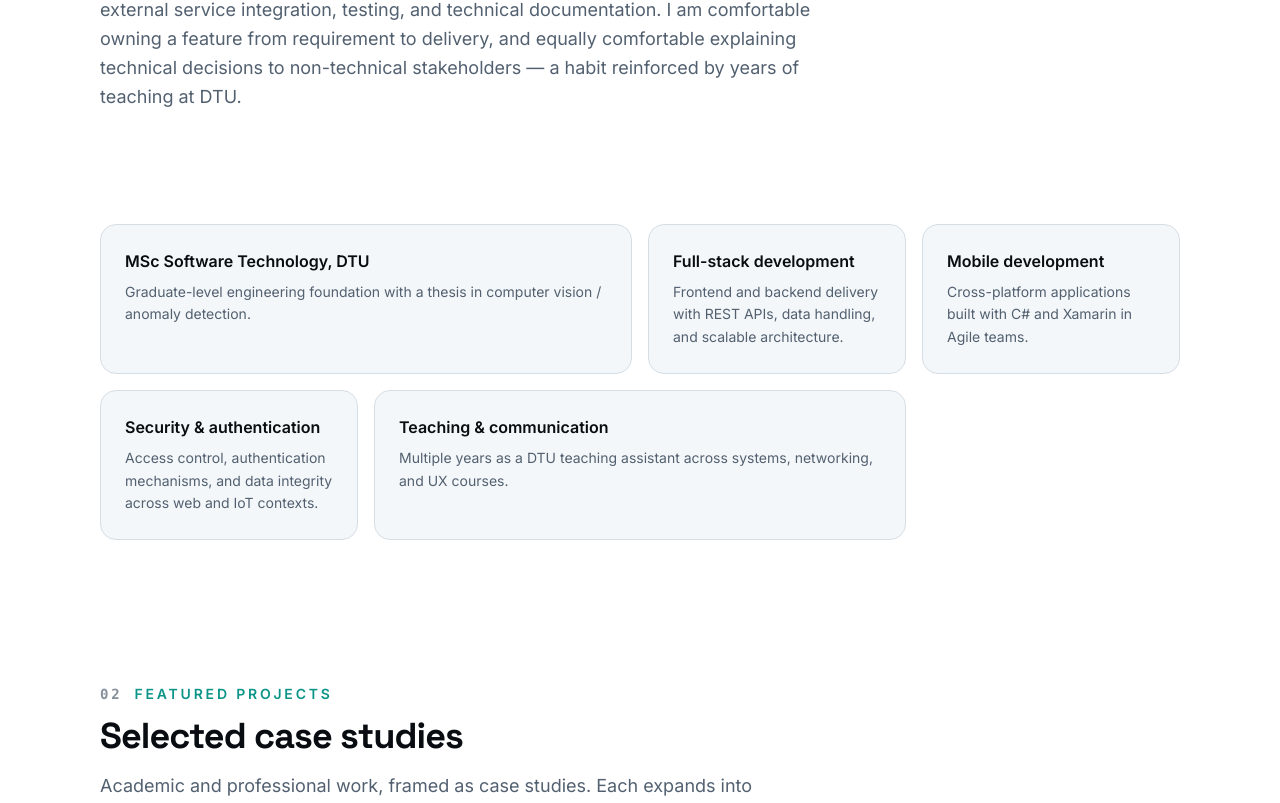
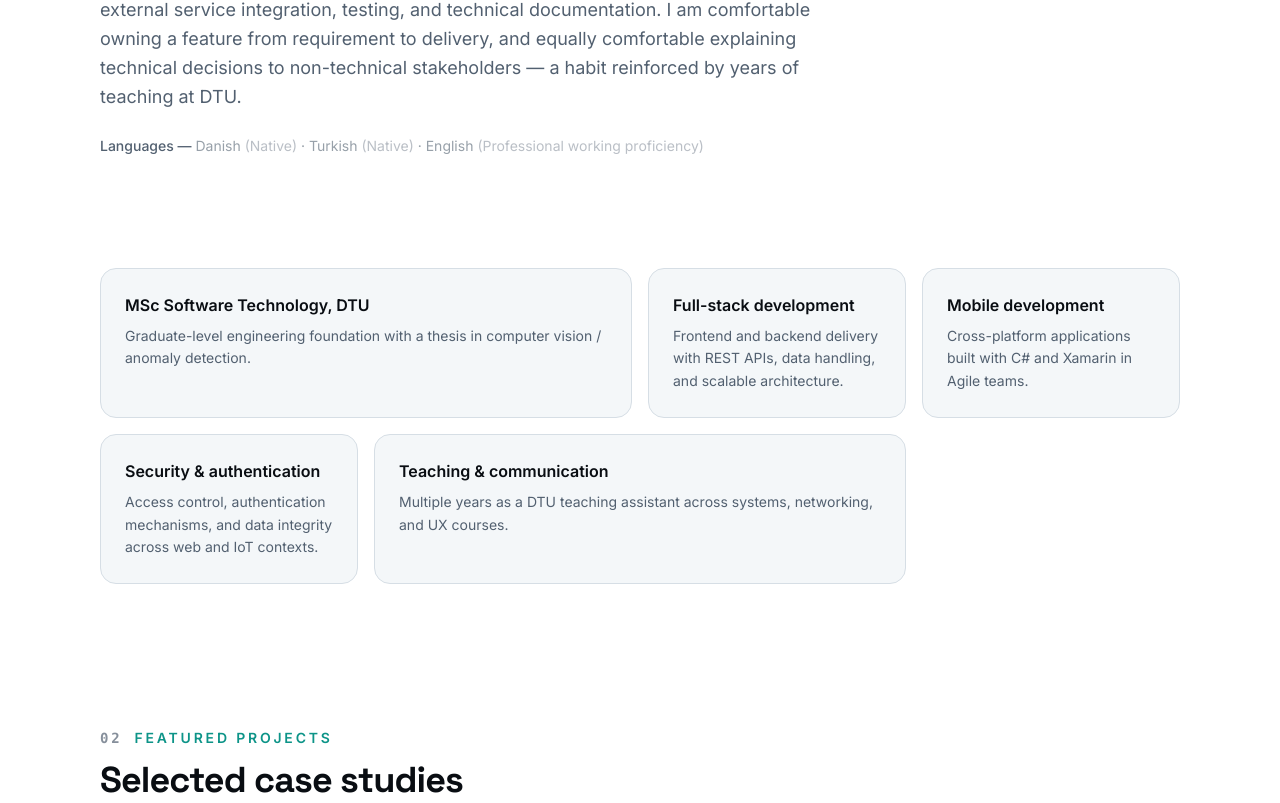
Before and after one commit to dukocuk/portfolio, a React (Vite) app: page / in a window 1280 px wide. Shown: the part 1377-2180 px from the top of the page. Built offline with nearby package versions, Linux system fonts and the light colour scheme.

Commit message:
feat: add languages section to About component

```diff
--- a/src/App.tsx
+++ b/src/App.tsx
@@ -3,7 +3,7 @@ import { Hero } from './components/Hero';
 import { About } from './components/About';
 import { Snapshot } from './components/Snapshot';
 import { Projects } from './components/Projects';
-import { Skills } from './components/Skills';
+// import { Skills } from './components/Skills';
 import { Timeline } from './components/Timeline';
 import { Education } from './components/Education';
 import { Services } from './components/Services';
@@ -31,7 +31,7 @@ function App() {
         <About />
         <Snapshot />
         <Projects />
-        <Skills />
+        {/* <Skills /> */}
         <Timeline />
         <Education />
         <Services />
--- a/src/components/About.tsx
+++ b/src/components/About.tsx
@@ -1,4 +1,5 @@
 import { about } from '../data/about';
+import { languages } from '../data/skills';
 import { Section } from './Section';
 
 export function About() {
@@ -9,6 +10,15 @@ export function About() {
           <p key={i}>{p}</p>
         ))}
       </div>
+      <p className="mt-6 text-sm text-muted/60">
+        <span className="font-medium text-muted">Languages —</span>{' '}
+        {languages.map((l, i) => (
+          <span key={l.name}>
+            {l.name} <span className="text-muted/40">({l.level})</span>
+            {i < languages.length - 1 && ' · '}
+          </span>
+        ))}
+      </p>
     </Section>
   );
 }
```
